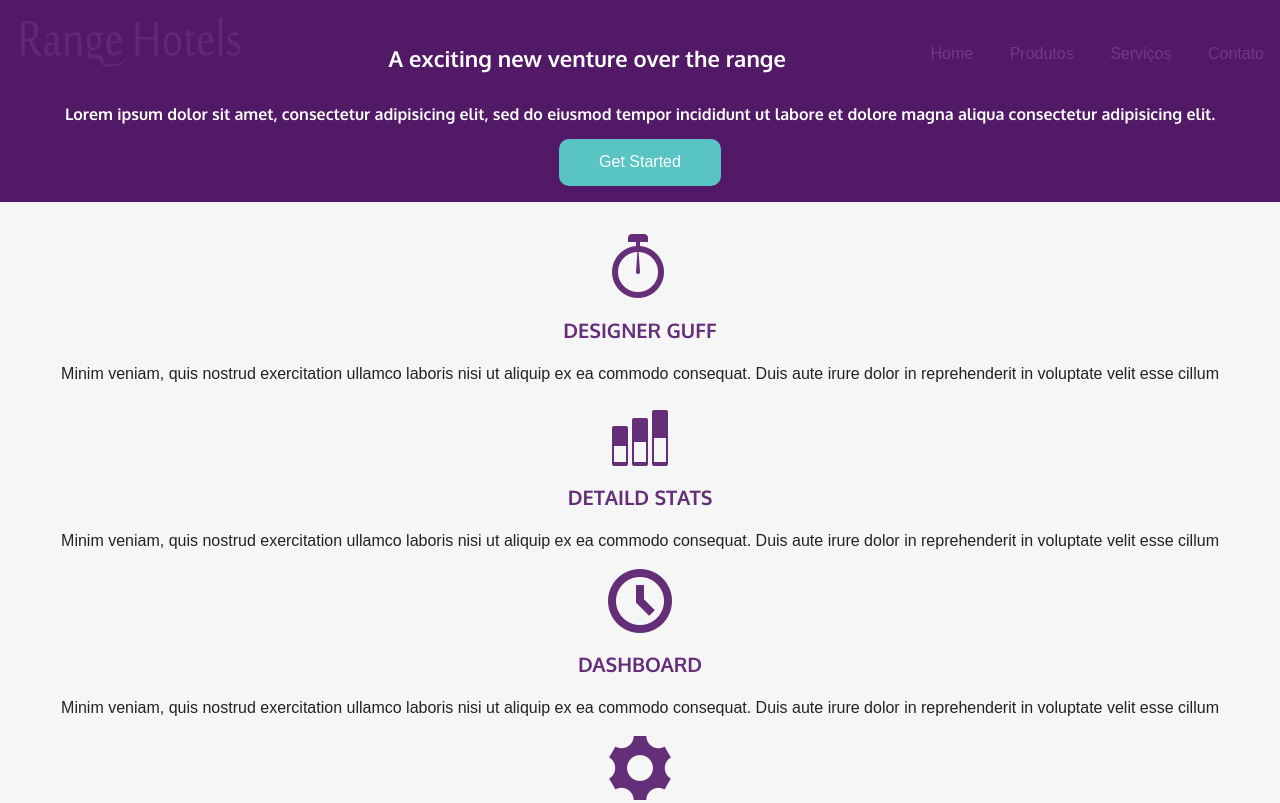
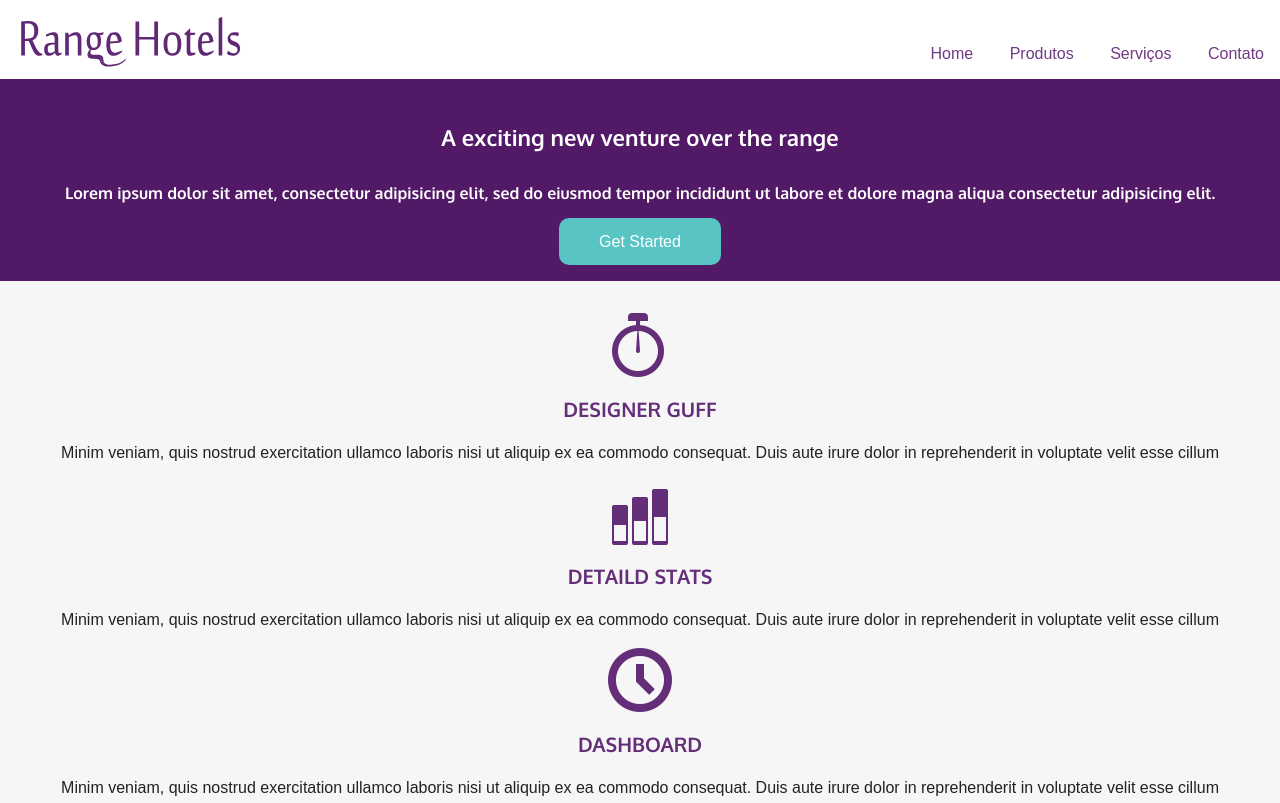
Before and after one commit to edurezende10/range-hotel, a plain HTML site: page index.html in a window 1280 px wide. Shown: the top 803 px of the page. Drawn offline with Linux system fonts and the light colour scheme; files whose address does not match are found by name.

Commit message:
Add files via upload

```diff
--- a/index.html
+++ b/index.html
@@ -15,7 +15,7 @@
 <body>
 
 
-    <header class="top-header">
+    <header class="top-header clearfix">
 
         <img src="images/logo_mob.svg" alt="logotipo range Hotels" class="top-header-logo">
 
```
